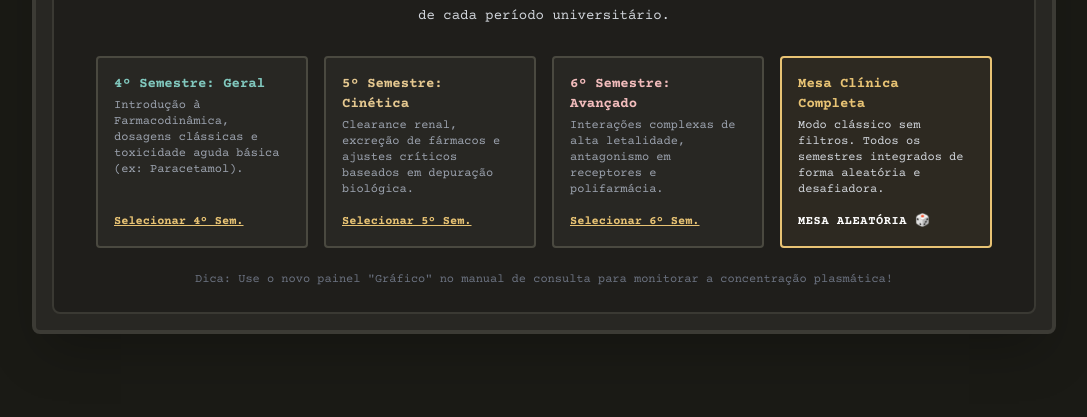
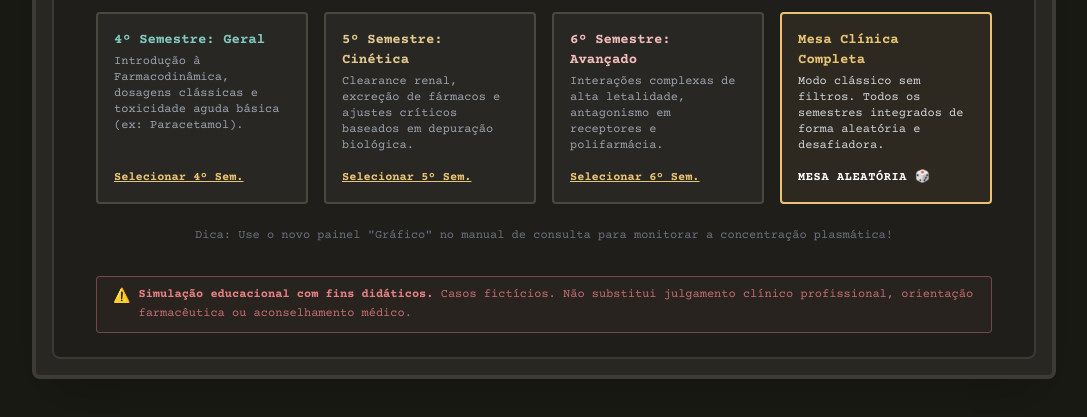
Before and after one commit to oiyancode/Package_insert_please, a website built with Vite: page index.html in a window 1280 px wide. Shown: the part 345-762 px from the top of the page, without its empty margins (96-1183 px from the left). Built offline with nearby package versions, Linux system fonts and the light colour scheme.

Commit message:
chore: add health disclaimer to README and start screen (v1.0.0)

```diff
--- a/index.html
+++ b/index.html
@@ -75,6 +75,15 @@
             </div>
 
             <p class="text-xs text-gray-500 mt-2">Dica: Use o novo painel "Gráfico" no manual de consulta para monitorar a concentração plasmática!</p>
+
+            <!-- Disclaimer Obrigatório -->
+            <div class="mt-4 w-full max-w-4xl border border-[#e78284]/40 bg-[#e78284]/5 rounded px-4 py-2 flex items-start gap-2">
+                <span class="text-[#e78284] text-sm mt-0.5 shrink-0">⚠️</span>
+                <p class="text-xs text-[#e78284]/80 leading-relaxed text-left">
+                    <strong class="text-[#e78284]">Simulação educacional com fins didáticos.</strong>
+                    Casos fictícios. Não substitui julgamento clínico profissional, orientação farmacêutica ou aconselhamento médico.
+                </p>
+            </div>
         </div>
 
         <!-- Área de Gameplay do Canvas -->
```
Also changed, not shown: README.md.
